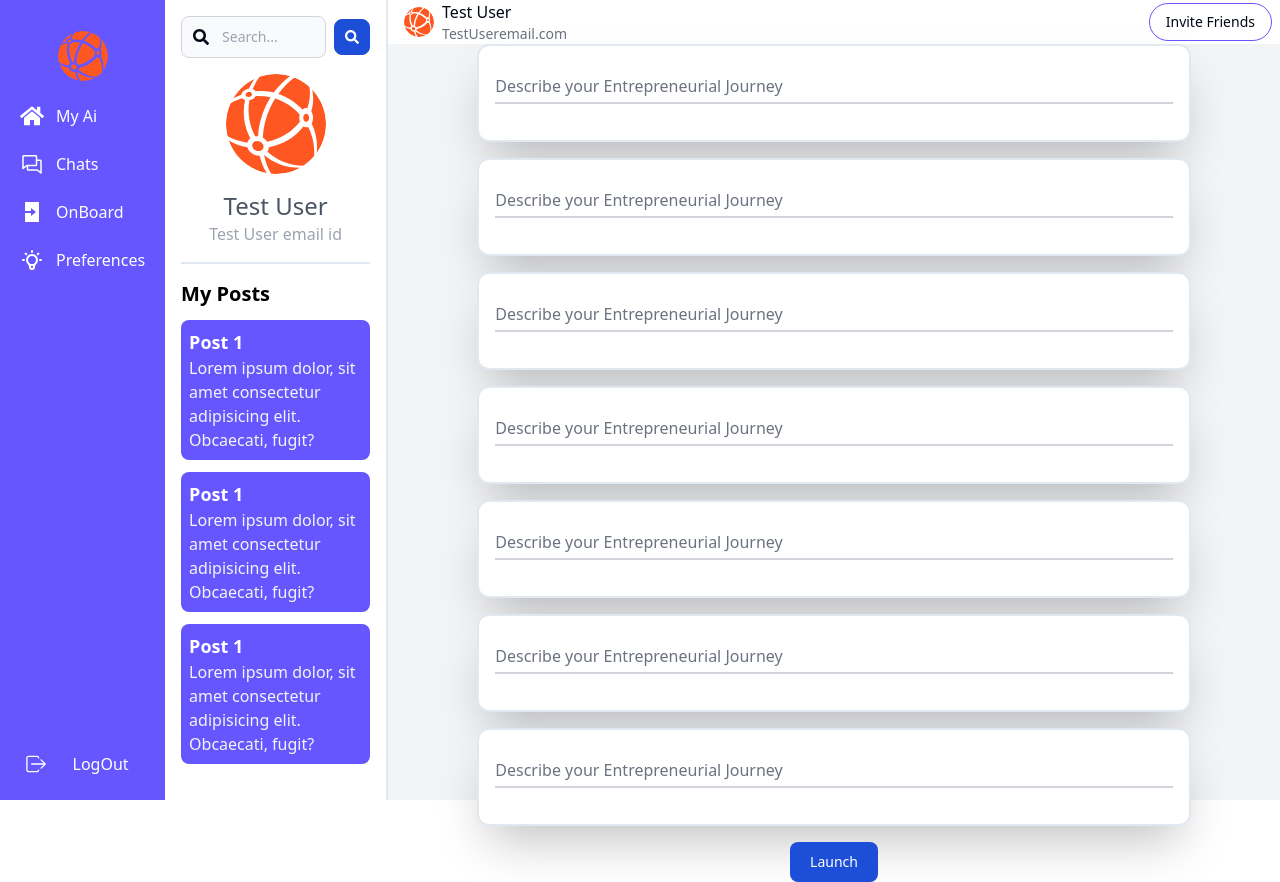
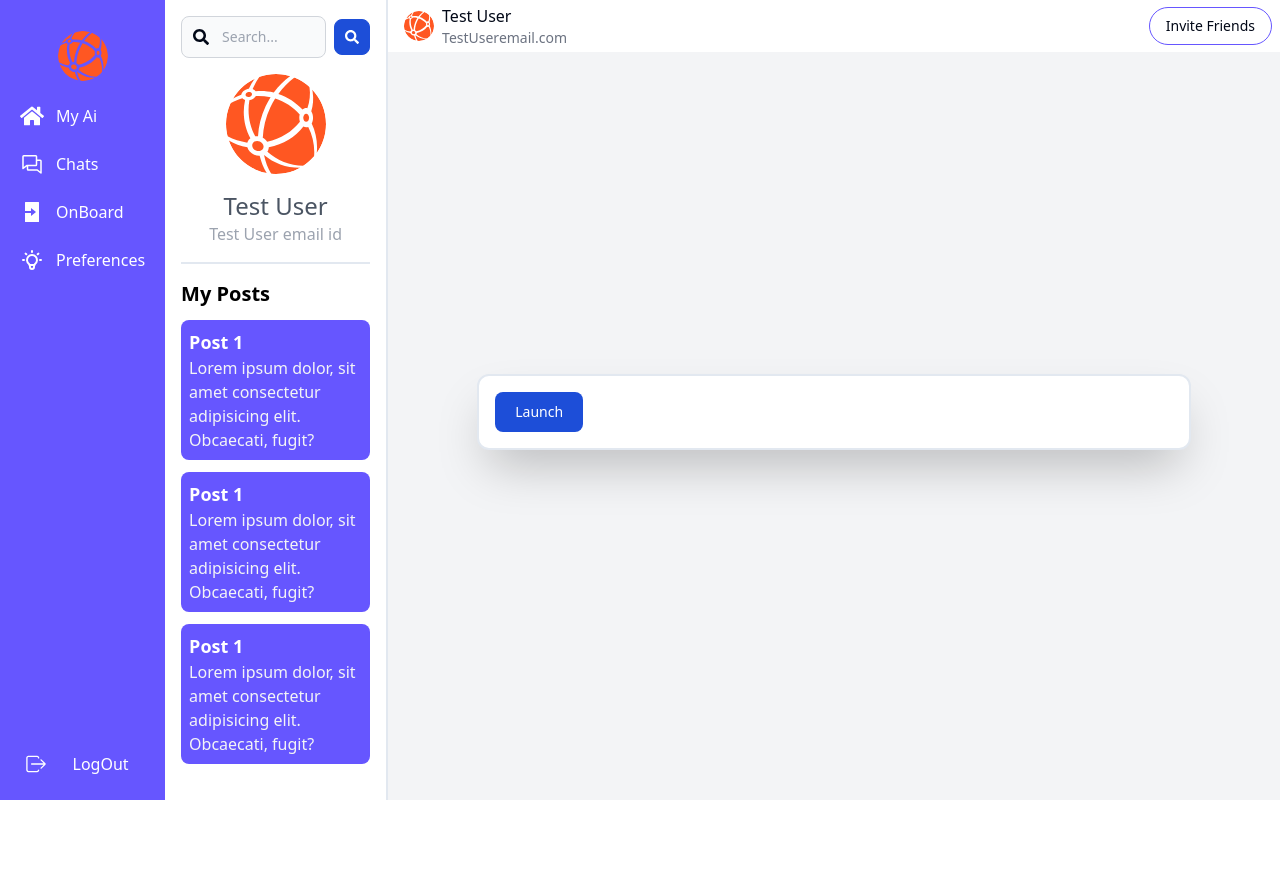
Before and after one commit to mishra-gaurav-04/saas-frontend, a Next.js app: page /preferences in a window 1280 px wide. After the commit the page ends 800 px from the top, so only its background shows below. Built offline with nearby package versions, Linux system fonts and the light colour scheme.

Commit message:
Fetching questions from dynamically

```diff
--- a/components/Preferences.tsx
+++ b/components/Preferences.tsx
@@ -1,36 +1,34 @@
 import React from "react";
 import Image from "next/image";
 import { HiOutlineMenu } from "react-icons/hi";
-import {useEffect,useState,useRef} from 'react';
+import { useEffect, useState, useRef } from "react";
 
 const Preferences = ({ toggle, setToggle }: any) => {
-  const [questions,setQuestions] = useState([]);
+  const [questions, setQuestions] = useState([]);
   const effect = useRef(false);
   useEffect(() => {
-   if(effect.current == false){
+    if (effect.current == false) {
       const fetchQuestions = async () => {
-      try{
-        await new Promise(resolve => setTimeout(resolve, 7000));
-        const response = await fetch('http://127.0.0.1:5000/api/question');
+        try {
+          await new Promise((resolve) => setTimeout(resolve, 7000));
+          const response = await fetch("http://127.0.0.1:5000/api/question");
 
-        if(response.ok){
+          if (response.ok) {
             const data = await response.json();
             setQuestions(data);
           }
-      }
-      catch(error){
+        } catch (error) {
           console.log(error);
         }
-    }
-    fetchQuestions()
+      };
+      fetchQuestions();
 
       return () => {
-      effect.current = true
+        effect.current = true;
+      };
     }
-   }
-
-  } , [])
-  console.log('Questions\n',questions)
+  }, []);
+  console.log("Questions\n", questions);
   return (
     <>
       <div className="flex flex-col h-screen w-full bg-gray-100">
@@ -58,32 +56,22 @@
             Invite Friends
           </button>
         </div>
-        <div className="flex flex-col gap-y-4 items-center w-full justify-center flex-grow">
-          {[...Array(7)].map((_, index) => (
-            <form
-              key={index}
-              className="w-[80%] bg-white p-4 rounded-xl shadow-2xl border-2"
-            >
-
+        <div className="flex flex-col h-[90%] items-center justify-center w-full">
+          <form className="w-[80%] max-h-[90%] bg-white p-4 rounded-xl shadow-2xl border-2 overflow-scroll">
+            {questions.map((item: any) => (
               <div className="relative z-0 w-full mb-5 group">
                 <input
                   type="text"
-                  name={`question ${index + 1}`}
-                  id={`question ${index + 1}`}
+                  name="question 1"
+                  id="question 1"
                   className="block py-2.5 px-0 w-full text-sm text-gray-900 bg-transparent border-0 border-b-2 border-gray-300 appearance-none dark:text-white dark:border-gray-600 dark:focus:border-blue-500 focus:outline-none focus:ring-0 focus:border-blue-600 peer"
                   placeholder=" "
                   required
                 />
-                <label className="peer-focus:font-medium absolute text-md text-gray-500 dark:text-gray-400 duration-300 transform -translate-y-6 scale-75 top-3 -z-10 origin-[0] peer-focus:start-0 rtl:peer-focus:translate-x-1/4 rtl:peer-focus:left-auto peer-focus:text-blue-600 peer-focus:dark:text-blue-500 peer-placeholder-shown:scale-100 peer-placeholder-shown:translate-y-0 peer-focus:scale-75 peer-focus:-translate-y-6">
-                  Describe your Entrepreneurial Journey
+                <label className="peer-focus:font-medium absolute text-sm text-gray-500 dark:text-gray-400 duration-300 transform -translate-y-6 scale-75 top-3 -z-10 origin-[0] peer-focus:start-0 rtl:peer-focus:translate-x-1/4 rtl:peer-focus:left-auto peer-focus:text-blue-600 peer-focus:dark:text-blue-500 peer-placeholder-shown:scale-100 peer-placeholder-shown:translate-y-0 peer-focus:scale-75 peer-focus:-translate-y-6">
+                  {item.title}
                 </label>
-                {/* {
-                  questions.map((item : any) => (
-                    <div>{item?.title}</div>
-                  ))
-                } */}
               </div>
-            </form>
             ))}
             <button
               type="submit"
@@ -91,6 +79,7 @@
             >
               Launch
             </button>
+          </form>
         </div>
       </div>
     </>
```
Lines whose indentation alone changed are shown as unchanged.
